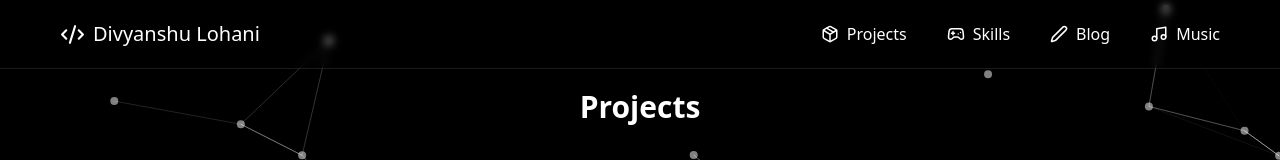
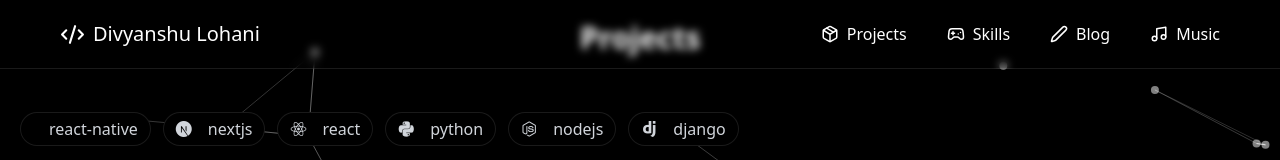
Before and after one commit to DivyanshuLohani/portfolio-site, a Next.js app: page /projects in a window 1280 px wide. Shown: the top 160 px of the page. Built offline with nearby package versions, Linux system fonts and the light colour scheme.

Commit message:
make navbar fixed

```diff
--- a/src/components/common/Navbar.tsx
+++ b/src/components/common/Navbar.tsx
@@ -58,7 +58,7 @@ function Navbar() {
   }, [open]);
 
   return (
-    <nav className="sticky top-0 flex md:px-10 border-b bg-black md:bg-transparent md:backdrop-blur-sm border-white/10 z-10 justify-between items-center">
+    <nav className="fixed w-full top-0 flex md:px-10 border-b bg-black md:bg-transparent md:backdrop-blur-sm border-white/10 z-10 justify-between items-center">
       {/* Hide Home link when the menu is open */}
 
       <motion.div
```
